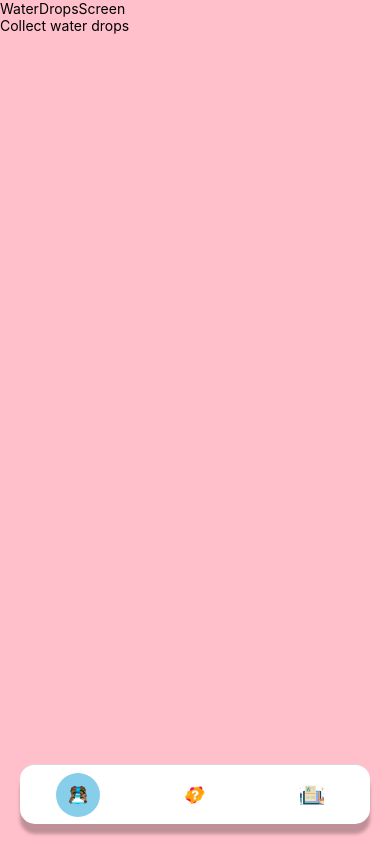
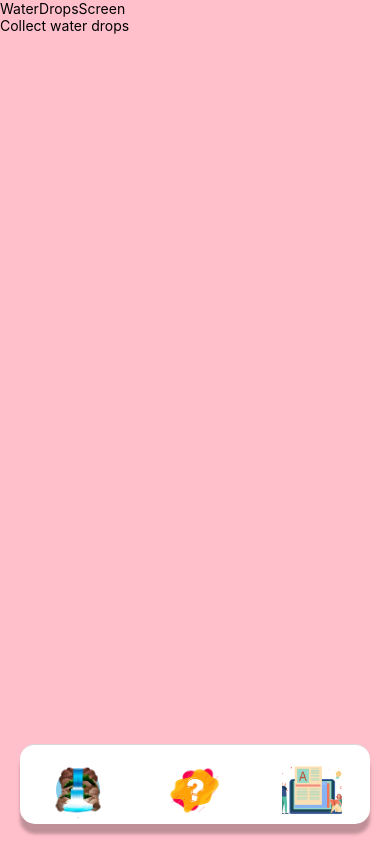
Before and after one commit to Vachek-hooves/FallsviewBeauty, a React Native app: screen / in a window 390 px wide. Built offline with nearby package versions, Linux system fonts and the light colour scheme.

Commit message:
update tab bar and tab bar icons.

```diff
--- a/App.js
+++ b/App.js
@@ -25,7 +25,7 @@ const Tab = createBottomTabNavigator();
 
 const TabMenu = () => {
   return (
-    <View style={{ flex: 1, backgroundColor: '#F0F8FF' }}>
+    <View style={{flex: 1, backgroundColor: '#F0F8FF'}}>
       <Tab.Navigator
         screenOptions={{
           headerShown: false,
@@ -38,7 +38,7 @@ const TabMenu = () => {
             right: 20,
             elevation: 0,
             borderRadius: 15,
-            height: 60,
+            height: 80,
             shadowColor: '#000',
             shadowOffset: {
               width: 0,
@@ -46,34 +46,34 @@ const TabMenu = () => {
             },
             shadowOpacity: 0.25,
             shadowRadius: 3.5,
+
           },
           tabBarItemStyle: {
             height: 60,
-            padding: 0,
+            paddingTop: 30,
             alignItems: 'center',
             justifyContent: 'center',
           },
-        }}
-      >
+        }}>
         <Tab.Screen
           name="WaterDropsScreen"
           component={WaterDropsScreen}
           options={{
-            tabBarIcon: ({ focused }) => <WaterfallTab focused={focused} />,
+            tabBarIcon: ({focused}) => <WaterfallTab focused={focused} />,
           }}
         />
         <Tab.Screen
           name="QuizIntroScreen"
           component={QuizIntroScreen}
           options={{
-            tabBarIcon: ({ focused }) => <QuziTab focused={focused} />,
+            tabBarIcon: ({focused}) => <QuziTab focused={focused} />,
           }}
         />
         <Tab.Screen
           name="ArticleScreen"
           component={ArticleScreen}
           options={{
-            tabBarIcon: ({ focused }) => <ArticleTab focused={focused} />,
+            tabBarIcon: ({focused}) => <ArticleTab focused={focused} />,
           }}
         />
       </Tab.Navigator>
--- a/components/ui/tabIcons/ArticleTab.js
+++ b/components/ui/tabIcons/ArticleTab.js
@@ -1,7 +1,7 @@
 import {StyleSheet, View, Image} from 'react-native';
 import React from 'react';
 
-const ArticleTab = ({ focused }) => {
+const ArticleTab = ({focused}) => {
   return (
     <View style={[styles.iconContainer, focused && styles.focusedContainer]}>
       <Image
@@ -26,7 +26,7 @@ const styles = StyleSheet.create({
     backgroundColor: '#98FB98', // Pale Green
   },
   icon: {
-    width: 24,
-    height: 24,
+    width: 60,
+    height: 60,
   },
 });
--- a/components/ui/tabIcons/QuziTab.js
+++ b/components/ui/tabIcons/QuziTab.js
@@ -26,7 +26,7 @@ const styles = StyleSheet.create({
     backgroundColor: '#FFA07A', // Light Salmon
   },
   icon: {
-    width: 24,
-    height: 24,
+    width: 60,
+    height: 60,
   },
 });
--- a/components/ui/tabIcons/WaterfallTab.js
+++ b/components/ui/tabIcons/WaterfallTab.js
@@ -26,7 +26,7 @@ const styles = StyleSheet.create({
     backgroundColor: '#87CEEB', // Sky Blue
   },
   icon: {
-    width: 24,
-    height: 24,
+    width: 60,
+    height: 60,
   },
 });
```
